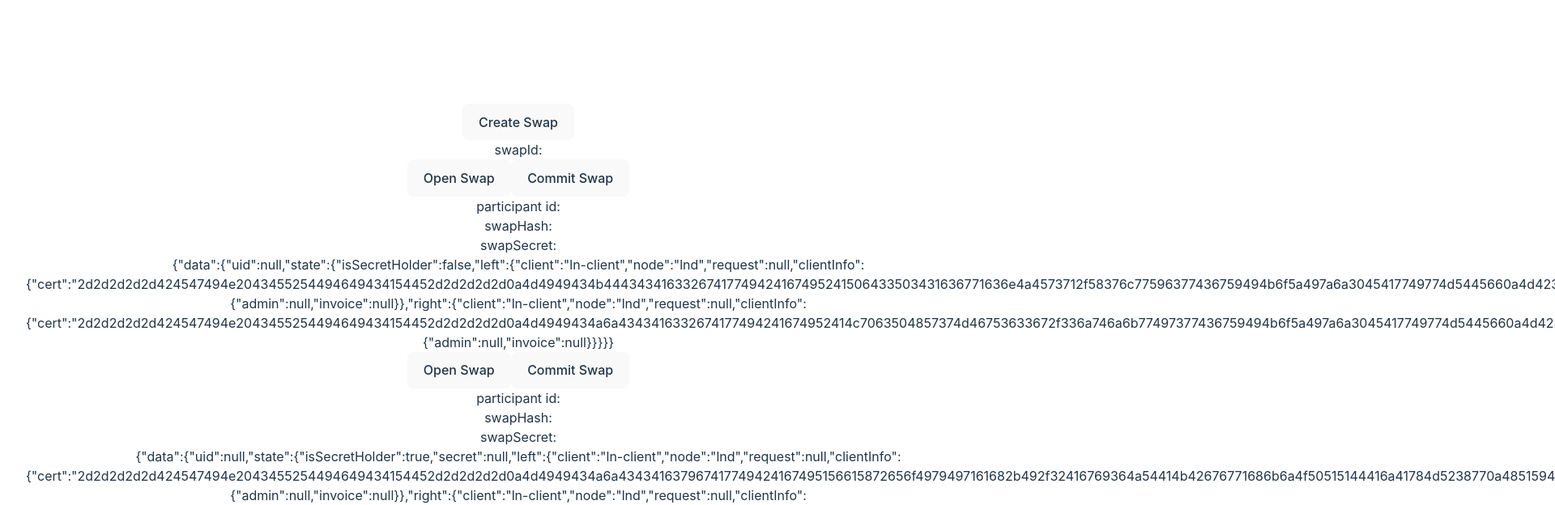
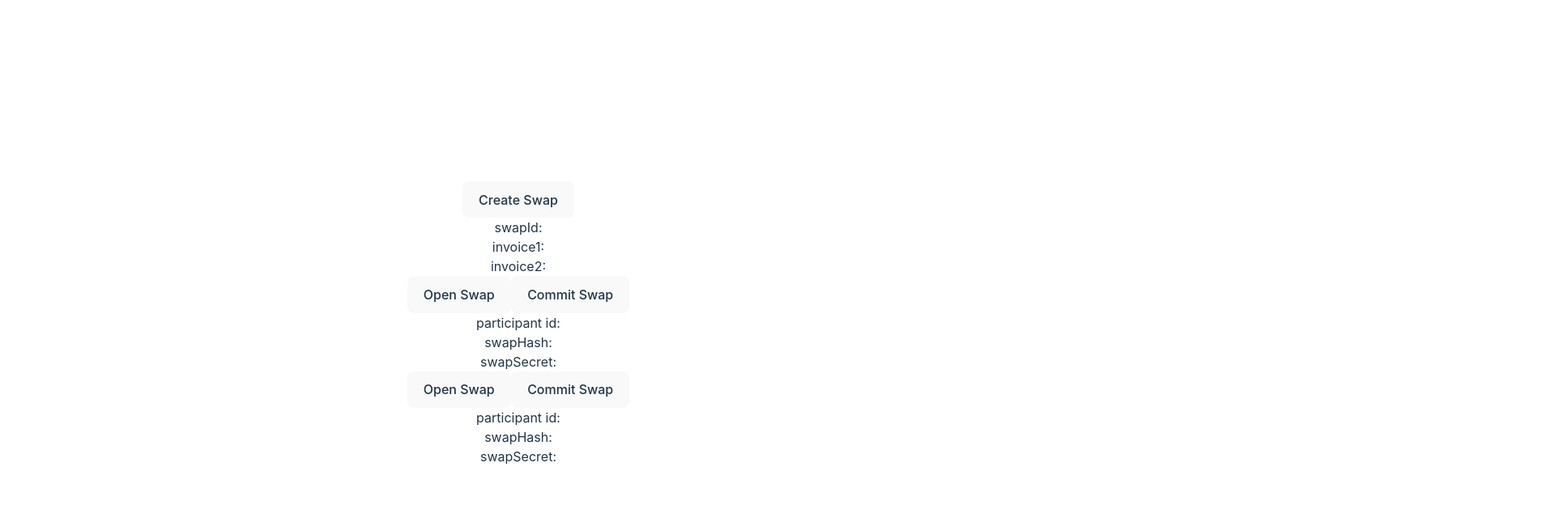
Before and after one commit to Portaldefi/thin-swap-client, a React (Vite) app: page / in a window 1280 px wide. Shown: the top 624 px of the page at 81% size, 1920 px wide, since content can reach past the window. Built offline with nearby package versions, Linux system fonts and the light colour scheme.

Commit message:
Add functionality for commit swap buttons

```diff
--- a/src/SwapCreate.jsx
+++ b/src/SwapCreate.jsx
@@ -13,7 +13,7 @@ function SwapCreate({setSwapId, setSwapHash, setSecretSeekerId, setSecretHolderI
             headers: { 'Content-Type': 'application/json'},
             body: JSON.stringify({
                 makerOrderProps: {
-                    uid: 'uid0',
+                    uid: 'uid1',
                     hash: null,
                     side: 'ask',
                     type: 'limit',
@@ -25,7 +25,7 @@ function SwapCreate({setSwapId, setSwapHash, setSecretSeekerId, setSecretHolderI
                     quoteQuantity: 30000
                 },
                 takerOrderProps: {
-                    uid: 'uid1',
+                    uid: 'uid0',
                     hash: null,
                     side: 'bid',
                     type: 'limit',
@@ -44,7 +44,6 @@ function SwapCreate({setSwapId, setSwapHash, setSecretSeekerId, setSecretHolderI
             .then(data => {
                 console.log(data.swap.id)
                 console.log(`${JSON.stringify(data)}`)
-                console.log
                 setSwapId(data.swap.id)
                 setSecretSeekerId(data.swap.secretSeeker.id)
                 setSecretHolderId(data.swap.secretHolder.id)
--- a/src/SwapDemo.jsx
+++ b/src/SwapDemo.jsx
@@ -9,6 +9,8 @@ function SwapDemo() {
     const [secretSeekerId, setSecretSeekerId] = useState(null)
     const [secretHolderId, setSecretHolderId] = useState(null)
     const [secret, setSecret] = useState(null)
+    const [request1, setRequest1] = useState(null)
+    const [request2, setRequest2] = useState(null)
     const [alice, setAlice] = useState({
         state: {
             isSecretHolder: false,
@@ -85,8 +87,10 @@ function SwapDemo() {
         <>
             <SwapCreate setSwapId={setSwapId} setSwapHash={setSwapHash} setSecretSeekerId={setSecretSeekerId} setSecretHolderId={setSecretHolderId} setSecret={setSecret}/>
             <p>swapId: {swapId}</p>
-            <SwapForm swapId={swapId} swapHash={swapHash} participant={alice} id={secretSeekerId}/>
-            <SwapForm swapId={swapId} swapHash={swapHash} participant={carol} id={secretHolderId} secret={secret}/>
+            <p>invoice1: {request1}</p>
+            <p>invoice2: {request2}</p>
+            <SwapForm swapId={swapId} swapHash={swapHash} participant={alice} id={secretSeekerId} setRequest={setRequest1}/>
+            <SwapForm swapId={swapId} swapHash={swapHash} participant={carol} id={secretHolderId} setRequest={setRequest2} secret={secret}/>
 
         </>);
 }
--- a/src/SwapForm.jsx
+++ b/src/SwapForm.jsx
@@ -1,6 +1,6 @@
 import { useState } from "react";
 
-function SwapForm({swapId, swapHash, participant, id, secret}) {
+function SwapForm({swapId, swapHash, participant, id, secret, setRequest}) {
 
     const [data, setData] = useState({
         data: {
@@ -17,6 +17,30 @@ function SwapForm({swapId, swapHash, participant, id, secret}) {
                 swap: { id: swapId },
                 party: {
                     id: id,
+                    state: Object.assign(participant.state, {secret: secret})
+                }
+            })
+        })
+            .then(res => {
+                return res.json()
+            })
+            .then(data => {
+                console.log(JSON.stringify(data))
+                console.log(`request: ${data.publicInfo.request}`)
+                setRequest(data.publicInfo.request)
+            })
+
+            .catch(err => console.log(err))
+    }
+
+    const onClickCommit = () => {
+        fetch('/api/v1/swap', {
+            method: 'POST',
+            headers: { 'Content-Type': 'application/json'},
+            body: JSON.stringify({
+                swap: { id: swapId },
+                party: {
+                    id: id,
                     state: participant.state
                 }
             })
@@ -26,14 +50,11 @@ function SwapForm({swapId, swapHash, participant, id, secret}) {
             })
             .then(data => {
                 console.log(JSON.stringify(data))
-                console.log(`request1: ${data.publicInfo.left.request}`)
-                console.log(`request2: ${data.publicInfo.right.request}`)
             })
 
             .catch(err => console.log(err))
+
     }
-
-    const onClickCommit = () => {}
 
     return (
         <>
@@ -42,7 +63,6 @@ function SwapForm({swapId, swapHash, participant, id, secret}) {
             <p>participant id: {id}</p>
             <p>swapHash: {swapHash}</p>
             <p>swapSecret: {secret}</p>
-            <p>{JSON.stringify(data)}</p>
         </>);
 
 
```
